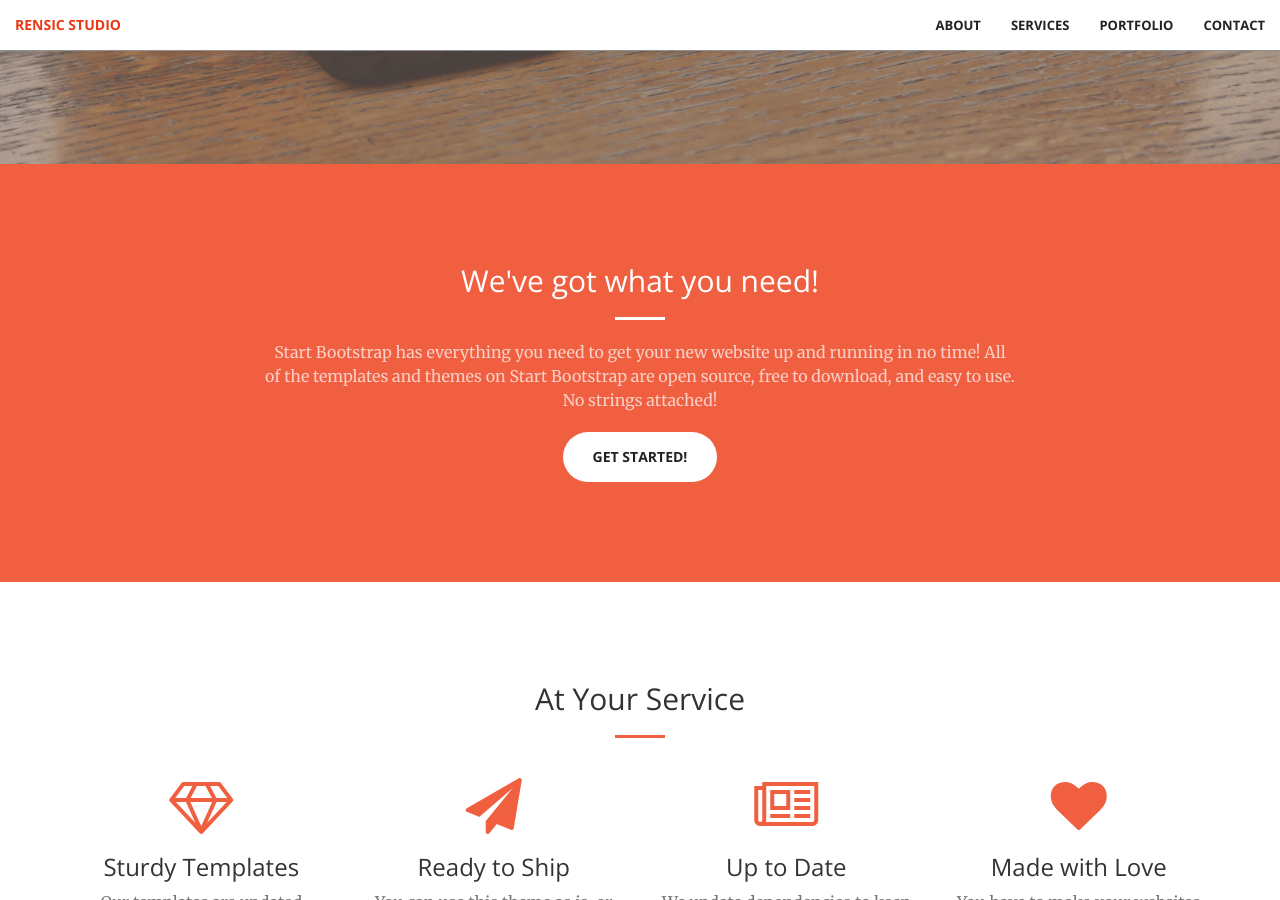
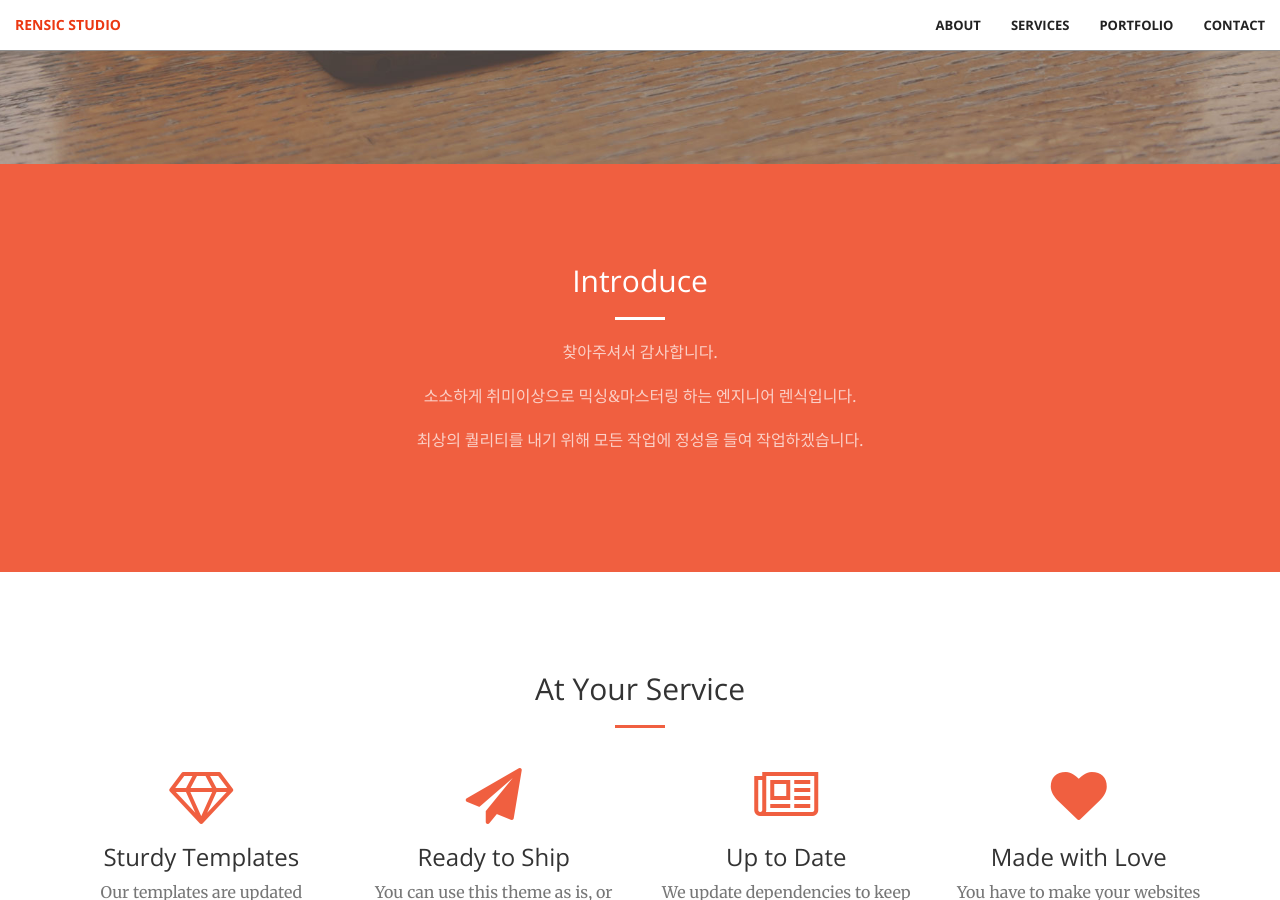
Before and after one commit to RenSicStudio/RenSicStudio.github.io, a Jekyll site: the page built from index.html, in a window 1280 px wide and 900 px high, scrolled down 736 px. Built offline with Jekyll 4.4.1, drawn with Linux system fonts in a browser that asks for light colours.

Commit message:
Update call-to-action.html

```diff
--- a/_includes/call-to-action.html
+++ b/_includes/call-to-action.html
@@ -2,10 +2,11 @@
     <div class="container">
         <div class="row">
             <div class="col-lg-8 col-lg-offset-2 text-center">
-                <h2 class="section-heading">We've got what you need!</h2>
+                <h2 class="section-heading">Introduce</h2>
                 <hr class="light">
-                <p class="text-faded">Start Bootstrap has everything you need to get your new website up and running in no time! All of the templates and themes on Start Bootstrap are open source, free to download, and easy to use. No strings attached!</p>
-                <a href="#" class="btn btn-default btn-xl">Get Started!</a>
+                <p class="text-faded">찾아주셔서 감사합니다.</p>
+                <p class="text-faded">소소하게 취미이상으로 믹싱&마스터링 하는 엔지니어 렌식입니다.</p>
+                <p class="text-faded">최상의 퀄리티를 내기 위해 모든 작업에 정성을 들여 작업하겠습니다.</p>
             </div>
         </div>
     </div>
```
